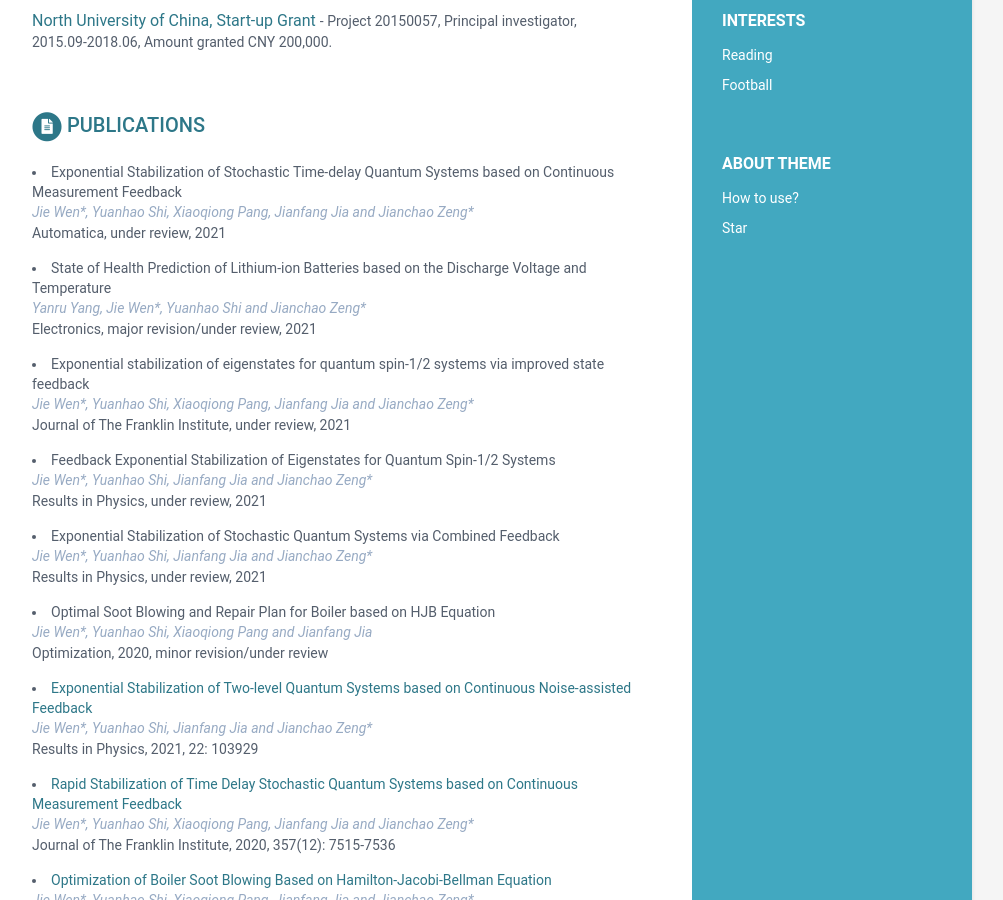
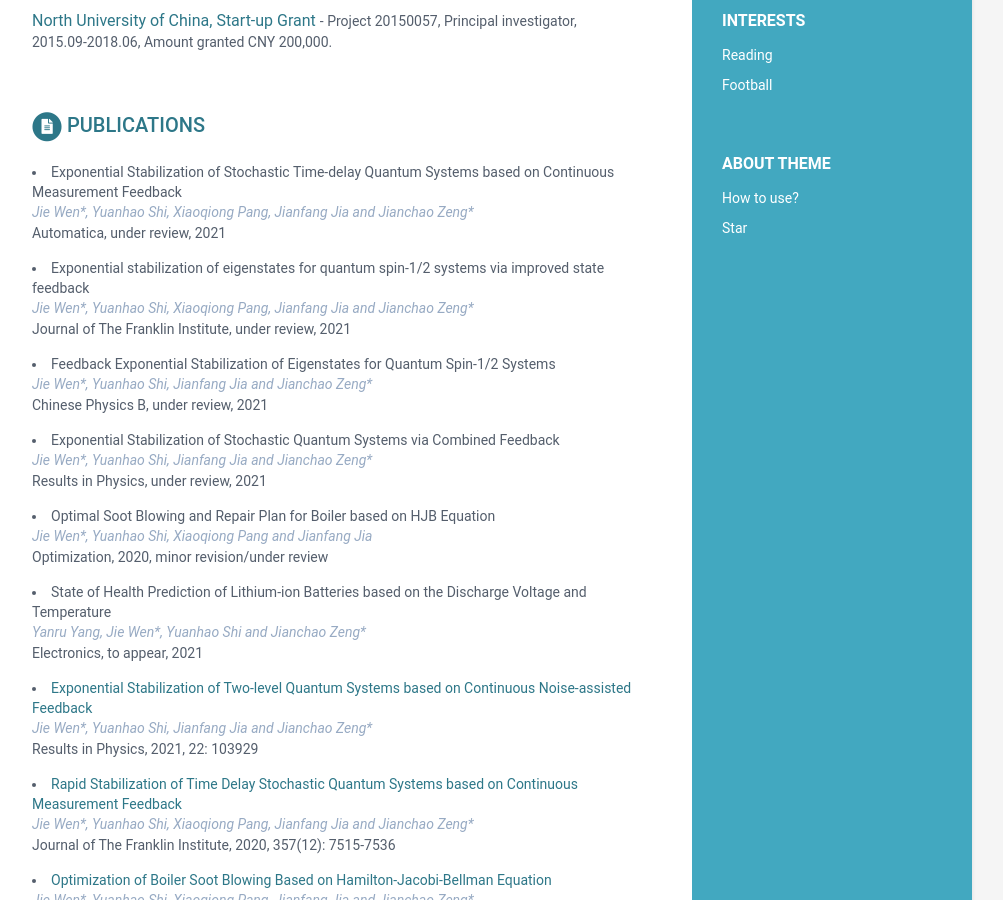
Before and after one commit to wenjie015/wenjie, a Jekyll site: the page built from index.html, in a window 1280 px wide and 900 px high, scrolled down 782 px. Shown: the whole window, without its empty margins (168-1171 px from the left). Built offline with Jekyll 4.4.1, drawn with Linux system fonts in a browser that asks for light colours.

Commit message:
Update data.yml

```diff
--- a/_data/data.yml
+++ b/_data/data.yml
@@ -60,11 +60,6 @@ publications:
         authors: Jie Wen*, Yuanhao Shi, Xiaoqiong Pang, Jianfang Jia and Jianchao Zeng*
         conference: "Automatica, under review, 2021"
 
-      - title: State of Health Prediction of Lithium-ion Batteries based on the Discharge Voltage and Temperature
-        link:
-        authors: Yanru Yang, Jie Wen*, Yuanhao Shi and Jianchao Zeng*
-        conference: "Electronics, major revision/under review, 2021"
-
       - title: Exponential stabilization of eigenstates for quantum spin-1/2 systems via improved state feedback
         link:
         authors: Jie Wen*, Yuanhao Shi, Xiaoqiong Pang, Jianfang Jia and Jianchao Zeng*
@@ -73,7 +68,7 @@ publications:
       - title: Feedback Exponential Stabilization of Eigenstates for Quantum Spin-1/2 Systems
         link:
         authors: Jie Wen*, Yuanhao Shi, Jianfang Jia and Jianchao Zeng*
-        conference: "Results in Physics, under review, 2021"
+        conference: "Chinese Physics B, under review, 2021"
 
       - title: Exponential Stabilization of Stochastic Quantum Systems via Combined Feedback
         link:
@@ -84,6 +79,11 @@ publications:
         link:
         authors: Jie Wen*, Yuanhao Shi, Xiaoqiong Pang and Jianfang Jia
         conference: "Optimization, 2020, minor revision/under review"
+
+      - title: State of Health Prediction of Lithium-ion Batteries based on the Discharge Voltage and Temperature
+        link:
+        authors: Yanru Yang, Jie Wen*, Yuanhao Shi and Jianchao Zeng*
+        conference: "Electronics, to appear, 2021"
 
       - title: Exponential Stabilization of Two-level Quantum Systems based on Continuous Noise-assisted Feedback
         link: https://doi.org/10.1016/j.rinp.2021.103929
```
